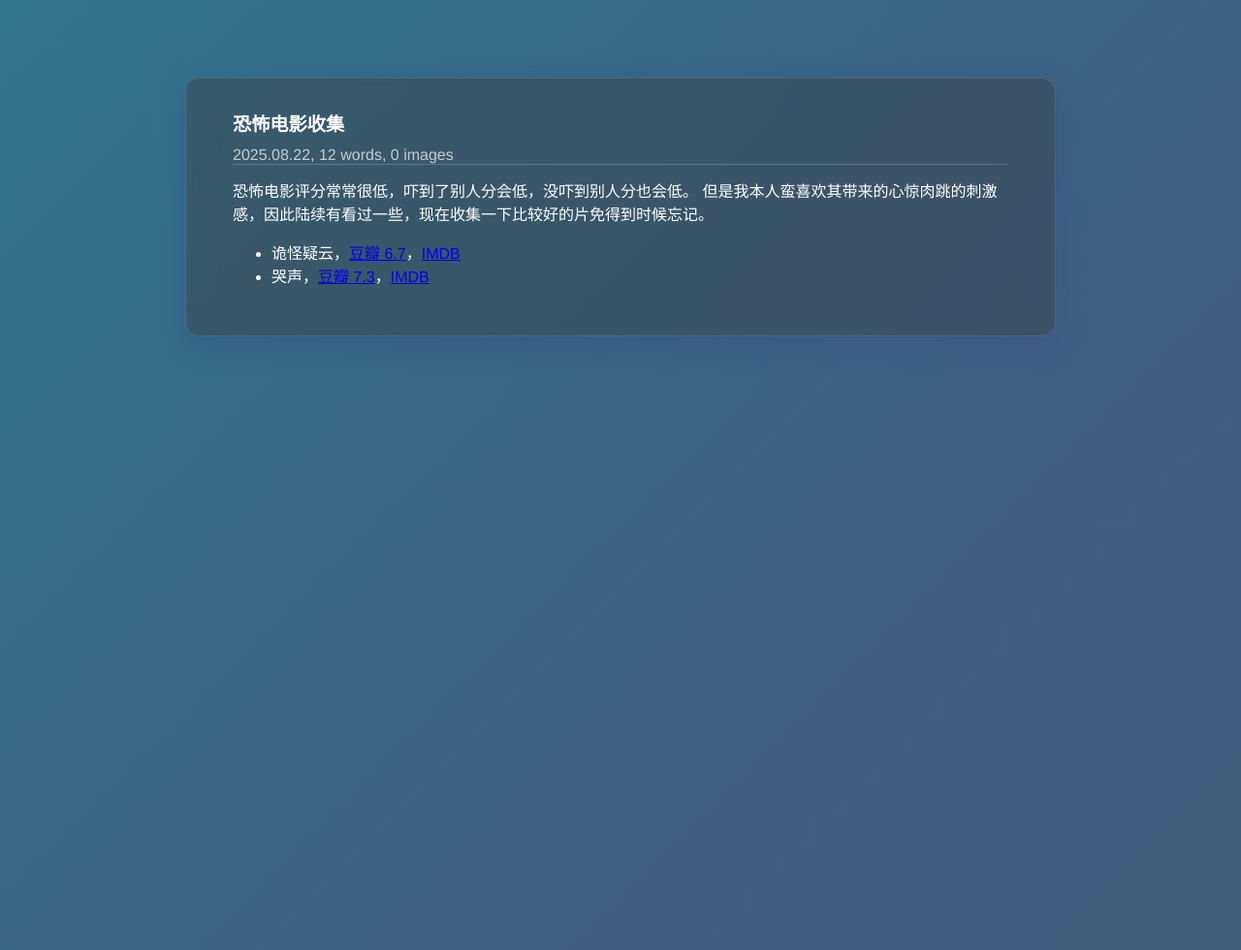
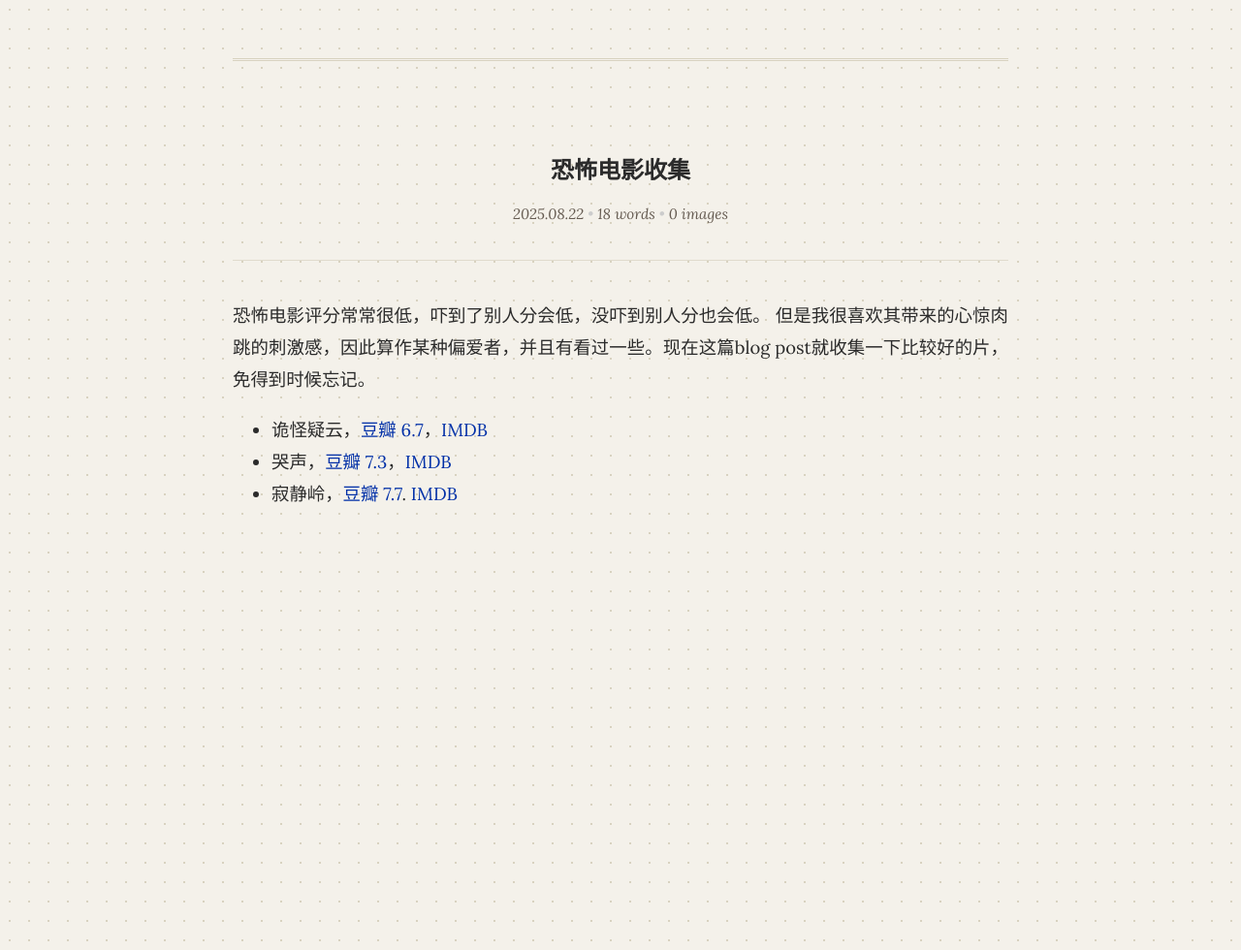
Before and after one commit to lptl/lptl.github.io, a Jekyll site: the page built from _posts/2025-08-22-my-first-post.md, in a window 1280 px wide. Shown: the whole page at 97% size. Built offline with Jekyll 4.4.1, drawn with Linux system fonts in a browser that asks for light colours; some web fonts are replaced.

Commit message:
change style

```diff
--- a/_posts/2025-08-22-my-first-post.md
+++ b/_posts/2025-08-22-my-first-post.md
@@ -6,6 +6,7 @@ type: "blog post"
 ---
 
 恐怖电影评分常常很低，吓到了别人分会低，没吓到别人分也会低。
-但是我本人蛮喜欢其带来的心惊肉跳的刺激感，因此陆续有看过一些，现在收集一下比较好的片免得到时候忘记。
+但是我很喜欢其带来的心惊肉跳的刺激感，因此算作某种偏爱者，并且有看过一些。现在这篇blog post就收集一下比较好的片，免得到时候忘记。
 - 诡怪疑云，[豆瓣 6.7](https://movie.douban.com/subject/27188152/)，[IMDB](https://www.imdb.com/title/tt7549892)
 - 哭声，[豆瓣 7.3](https://movie.douban.com/subject/25817534/)，[IMDB](https://www.imdb.com/title/tt5215952)
+- 寂静岭，[豆瓣 7.7](https://movie.douban.com/subject/1466007/). [IMDB](https://www.imdb.com/title/tt0384537/)
--- a/assets/css/style.css
+++ b/assets/css/style.css
@@ -1,218 +1,277 @@
 /* =================================================================
-   1. Animated Background & Typography
+   1. Typography & Background (Vintage Paper + Klein Blue)
    ================================================================= */
+@import url('https://fonts.googleapis.com/css2?family=Playfair+Display:ital,wght@0,400;0,700;1,400&family=Lora:ital,wght@0,400;0,600;1,400&display=swap');
+
+:root {
+    /* 核心配色：青花瓷风格 */
+    --paper-bg: #f4f1ea;       /* 米色纸张背景 */
+    --card-bg: #ffffff;        /* 卡片纯白背景 */
+    --ink-color: #2b2b2b;      /* 深灰色文字（比之前的咖啡色更冷一点，适配蓝色） */
+
+    /* 重点修改：克莱因蓝 */
+    --accent-color: #002FA7;
+
+    --border-color: #d8d2c0;   /* 浅褐色边框 */
+    --shadow-color: #d1c8b4;   /* 硬阴影颜色 */
+}
+
 body {
     margin: 0;
     padding: 40px 20px;
-    font-family: "Helvetica Neue", Helvetica, Arial, sans-serif;
-    color: #ffffff;
-    background: linear-gradient(-45deg, #436458, #405d83, #278992, #4e4e4e);
-    background-size: 400% 400%;
-    animation: gradientAnimation 20s ease infinite;
+    font-family: 'Lora', 'Georgia', serif;
+    color: var(--ink-color);
+    background-color: var(--paper-bg);
+    /* 纸张纹理 */
+    background-image:
+        radial-gradient(#d8d2c0 1px, transparent 1px);
+    background-size: 20px 20px;
     min-height: 100vh;
+    line-height: 1.6;
 }
-@keyframes gradientAnimation {
-    0% { background-position: 0% 50%; }
-    50% { background-position: 100% 50%; }
-    100% { background-position: 0% 50%; }
+
+/* 链接样式 */
+a {
+    color: var(--accent-color);
+    text-decoration: none;
+    border-bottom: 1px solid transparent;
+    transition: border-color 0.3s;
 }
+a:hover {
+    border-bottom: 1px solid var(--accent-color);
+}
+
+/* 代码块 */
 pre, code {
-    font-family: "Andale Mono", "Courier New", Courier, monospace;
-    background-color: rgba(0, 0, 0, 0.25);
-    border-radius: 5px;
+    font-family: "Courier New", Courier, monospace;
+    background-color: #e8e4d9;
+    border: 1px solid #dcd6c5;
+    border-radius: 2px;
     padding: 2px 5px;
+    color: #001f6b; /* 代码文字也稍微带点深蓝，呼应主题 */
 }
-pre { padding: 1em; overflow-x: auto; text-align: left; }
+pre {
+    padding: 1.5em;
+    overflow-x: auto;
+    border-left: 4px solid var(--accent-color); /* 蓝色的左边框 */
+}
 
 /* =================================================================
-   2. Layout & Containers
+   2. Layout & Header
    ================================================================= */
 .site-header {
     text-align: center;
-    margin-bottom: 40px;
+    margin-bottom: 60px;
+    padding-bottom: 20px;
+    border-bottom: 3px double var(--border-color);
+    max-width: 800px;
+    margin-left: auto;
+    margin-right: auto;
 }
+
 .site-title {
-    font-size: 2.5em;
-    font-weight: bold;
-    color: #fff;
-    text-decoration: none;
-    text-shadow: 0 2px 4px rgba(0, 0, 0, 0.2);
+    font-family: 'Playfair Display', serif;
+    font-size: 3.2em;
+    font-weight: 700;
+    color: var(--accent-color); /* 标题直接使用克莱因蓝 */
+    letter-spacing: 1px;
+    text-transform: uppercase;
+    text-shadow: 2px 2px 0px rgba(0,0,0,0.1); /* 柔和阴影 */
 }
+
 .main-content-wrapper {
     max-width: 800px;
     margin: 0 auto;
-    background: rgba(58, 58, 58, 0.4);
-    backdrop-filter: blur(15px);
-    -webkit-backdrop-filter: blur(15px);
-    border-radius: 15px;
-    border: 1px solid rgba(183, 181, 181, 0.18);
-    padding: 2em 3em;
-    box-shadow: 0 8px 32px 0 rgba(31, 38, 135, 0.2);
-    text-align: left;
+    padding: 2em;
 }
+
 .main-content-wrapper img {
     max-width: 100%;
-    border-radius: 8px;
+    border: 5px solid #fff;
+    box-shadow: 2px 2px 5px rgba(0,0,0,0.1);
     margin-top: 1em;
+    border-radius: 2px;
 }
 
+/* =================================================================
+   3. Post List (Index Cards Style)
+   ================================================================= */
 .post-list-container {
-    /* CHANGED: Reduced max-width to make the list narrower */
-    width: 70%;
-    min-width: 300px;
-    max-width: 700px;
+    width: 100%;
+    max-width: 760px;
     margin: 0 auto;
 }
+
 .post-entry-link {
-    text-decoration: none;
     display: block;
-    color: inherit;
+    margin-bottom: 25px;
+    color: inherit !important;
+    text-decoration: none !important;
+    border: none !important;
 }
+
 .post-entry-box {
+    background-color: var(--card-bg);
+    padding: 25px 30px;
+    border: 1px solid var(--border-color);
+    border-radius: 2px;
+    box-shadow: 5px 5px 0px var(--shadow-color); /* 默认土黄色阴影 */
+
     display: flex;
     justify-content: space-between;
     align-items: center;
-    padding: 20px 25px;
-    margin-bottom: 20px;
-    border: 1px solid rgba(255, 255, 255, 0.4);
-    border-radius: 20px;
-    background-color: rgba(0, 0, 0, 0.2);
-    transition: all 0.3s ease;
+    transition: transform 0.2s, box-shadow 0.2s, border-color 0.2s;
 }
+
+/* 悬停效果 */
 .post-entry-link:hover .post-entry-box {
-    background-color: rgba(0, 0, 0, 0.4);
-    border-color: #ffffff;
+    transform: translate(-2px, -2px);
+    /* 悬停时，阴影变成半透明的克莱因蓝 */
+    box-shadow: 7px 7px 0px rgba(0, 47, 167, 0.2);
+    border-color: var(--accent-color);
 }
+
 .post-details { flex-grow: 1; }
+
 .post-title {
-    margin: 0 0 10px 0;
-    font-size: 1.2em;
-    font-weight: 600;
-    color: #ffffff;
+    font-family: 'Playfair Display', serif;
+    margin: 0 0 8px 0;
+    font-size: 1.5em;
+    font-weight: 700;
+    color: var(--ink-color);
+    transition: color 0.2s;
 }
+/* 悬停时标题也变蓝 */
+.post-entry-link:hover .post-title {
+    color: var(--accent-color);
+}
+
 .post-meta {
-    margin: 0;
-    font-size: 0.9em;
-    color: rgba(255, 255, 255, 0.7);
+    font-family: 'Lora', serif;
+    font-style: italic;
+    font-size: 0.95em;
+    color: #665c52;
 }
-.post-meta span:not(:last-child)::after { content: ", "; }
+.post-meta span:not(:last-child)::after {
+    content: " • ";
+    color: #ccc;
+}
+
 .post-type {
-    text-align: right;
-    color: rgba(255, 255, 255, 0.7);
-    line-height: 1.2;
-    font-size: 0.9em;
+    font-family: 'Courier New', monospace;
+    font-size: 0.85em;
+    text-transform: uppercase;
+    letter-spacing: 1px;
+
+    /* 标签颜色 */
+    color: var(--accent-color);
+    border: 1px solid var(--accent-color);
+    background-color: #f0f4ff; /* 极淡的蓝色背景 */
+
+    padding: 4px 8px;
+    border-radius: 2px;
+    margin-left: 20px;
+    white-space: nowrap;
 }
 
 /* =================================================================
-   4. Footer and Search Styling (REVISED AND CORRECTED)
+   4. Footer and Search
    ================================================================= */
 .site-footer {
     text-align: center;
-    padding: 40px 20px;
+    padding: 60px 20px;
+    margin-top: 60px;
+    border-top: 1px dashed #ccc;
 }
 
-.site-info {
-    margin-bottom: 40px; /* Space between info and search bar */
-}
 .site-description {
-    color: rgba(255, 255, 255, 0.8);
-    max-width: 600px;
-    margin: 0 auto 15px auto; /* Center the description block */
-    line-height: 1.6;
-}
-.site-contact a {
-    color: #89faff;
-    text-decoration: none;
-}
-.site-contact a:hover {
-    text-decoration: underline;
+    font-family: 'Lora', serif;
+    font-style: italic;
+    color: #5e5044;
 }
 
+/* Search Box */
 .search-container {
+    width: 60%;
+    margin: 20px auto;
     position: relative;
-    width: 70%;
-    min-width: 300px;
-    max-width: 700px;
-    margin-left: auto;
-    margin-right: auto;
 }
+
 #search-input {
     width: 100%;
-    padding: 12px 20px;
-    border-radius: 10px;
-    background-color: rgba(77, 77, 77, 0.3);
-    color: #ffffff;
-    font-size: 1em;
-    font-family: "Helvetica Neue", Helvetica, Arial, sans-serif;
-    box-sizing: border-box;
-    transition: background-color 0.3s;
-
-    /* FIXED: Forcefully removing all potential lines */
+    padding: 12px 10px;
+    background: transparent;
     border: none;
+    border-bottom: 2px solid var(--ink-color);
+    border-radius: 0;
+    font-family: 'Lora', serif;
+    font-size: 1.1em;
+    color: var(--accent-color); /* 输入文字也是蓝色 */
     outline: none;
-    box-shadow: none;
-    -webkit-appearance: none; /* For Safari */
+    text-align: center;
+    transition: border-color 0.3s;
 }
 #search-input:focus {
-    background-color: rgba(54, 54, 54, 0.5);
-    /* Add a subtle border ON FOCUS for a clean look */
-    border: 1px solid rgba(75, 87, 96, 0.5);
-    padding: 11px 19px; /* Adjust padding to account for new border */
-
-    /* Ensure no outline appears on focus either */
-    outline: none;
-    box-shadow: none;
+    border-bottom-color: var(--accent-color);
 }
-#search-input::placeholder { color: rgba(255, 255, 255, 0.6); }
+#search-input::placeholder {
+    color: #999;
+}
 
 #results-container {
-    list-style-type: none;
+    list-style: none;
     padding: 0;
-    margin: 0;
+    margin-top: 10px;
+    background: #fff;
+    border: 1px solid var(--border-color);
+    box-shadow: 4px 4px 10px rgba(0,0,0,0.05);
     position: absolute;
-    bottom: 110%;
-    left: 0;
-    right: 0;
-    background-color: rgba(80, 80, 88, 0.2);
-    backdrop-filter: blur(10px);
-    -webkit-backdrop-filter: blur(10px);
-    border-radius: 10px;
-    border: 1px solid rgba(255, 255, 255, 0.1);
-    max-height: 400px;
-    overflow-y: auto;
-    z-index: 1000;
+    width: 100%;
+    z-index: 100;
 }
 #results-container li {
-    padding: 12px 20px;
-    border-bottom: 1px solid rgba(255, 255, 255, 0.1);
+    padding: 10px;
+    border-bottom: 1px solid #eee;
     text-align: left;
 }
 #results-container li a {
-    display: block;
-    color: #c1eeff;
-    text-decoration: none;
+    color: var(--accent-color); /* 搜索结果用蓝色 */
+    font-family: 'Lora', serif;
+    font-weight: bold;
 }
 
 /* =================================================================
    5. Single Post Page Styling
    ================================================================= */
-
 .post-header {
-    border-bottom: 1px solid rgba(255, 255, 255, 0.2);
-}
-
-
-/* We can reuse the .post-meta style we already have */
-.post .post-meta {
-    font-size: 1em; /* Make it a little bigger than on the card */
-    color: rgba(255, 255, 255, 0.7);
+    text-align: center;
+    margin-bottom: 40px;
+    padding-bottom: 20px;
+    border-bottom: 1px solid #e0dbcd;
 }
 
 .post-content {
-    line-height: 1.5;
+    font-size: 1.15em;
+    line-height: 1.8;
+    text-align: justify;
 }
 
 .post-content h2,
 .post-content h3 {
+    font-family: 'Playfair Display', serif;
     margin-top: 2em;
+    color: var(--accent-color); /* 文章内的小标题用蓝色 */
+    border-bottom: 2px solid #e8e4d9;
+    display: inline-block;
+    padding-bottom: 5px;
 }
+
+blockquote {
+    border-left: 3px solid var(--accent-color); /* 引用块左侧蓝线 */
+    margin: 20px 0;
+    padding-left: 20px;
+    font-style: italic;
+    color: #555;
+    background: #f4f7fc; /* 极淡的蓝灰色背景 */
+    padding: 15px 20px;
+}
```
